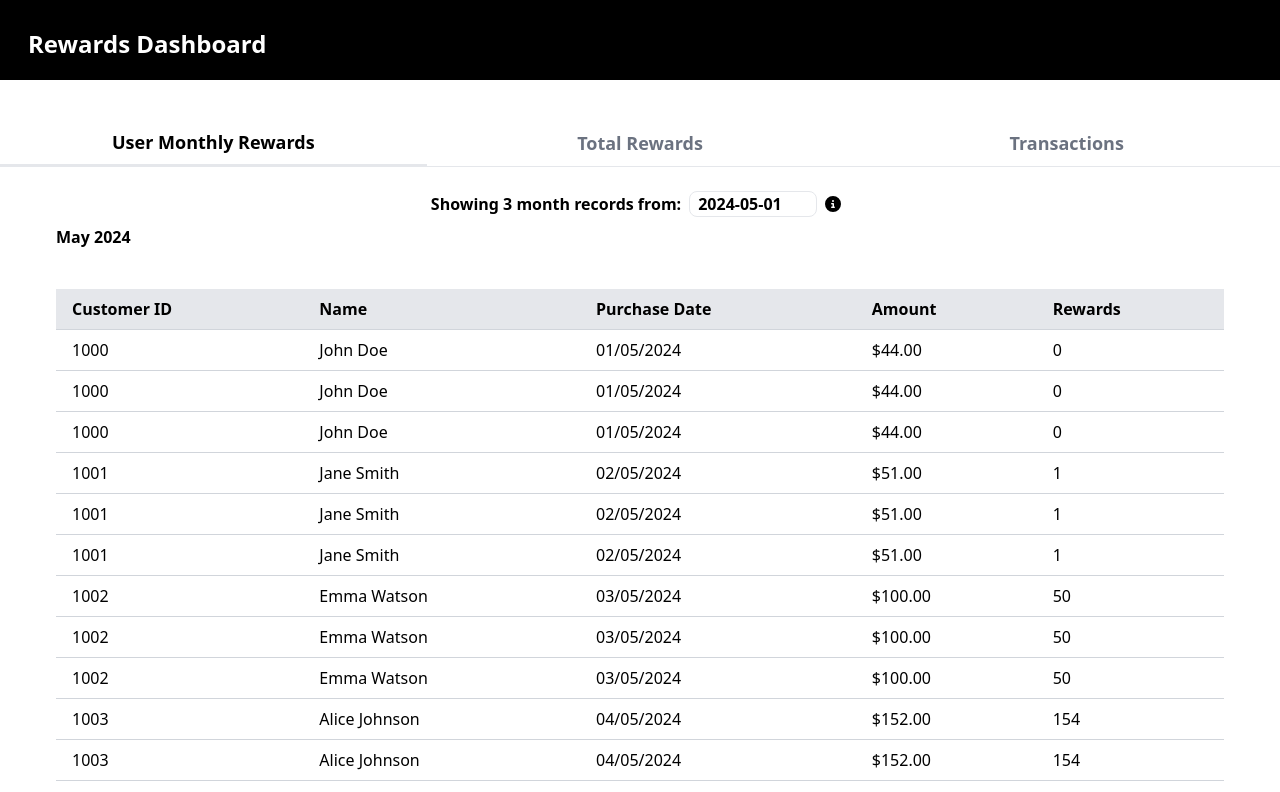
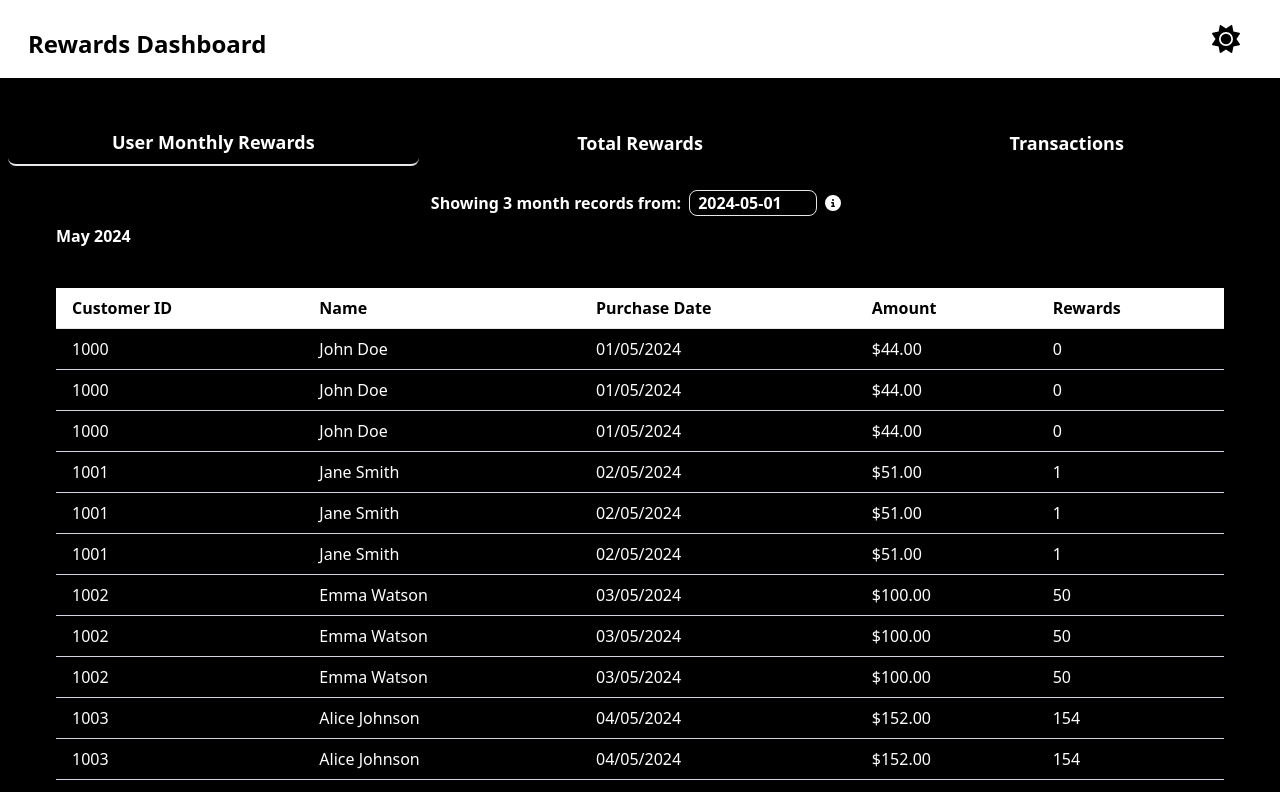
Before and after one commit to siddhu1997/simple-rewards-dashboard, a React (Create React App) app: page / in a window 1280 px wide. Shown: the top 792 px of the page. Built offline with nearby package versions, Linux system fonts and the light colour scheme.

Commit message:
Added theme switcher

```diff
--- a/src/App.js
+++ b/src/App.js
@@ -1,9 +1,12 @@
 import Dashboard from "./Pages/Dashboard";
+import { DarkThemeProvider } from "./Contexts/DarkThemeContext";
 
 function App() {
   return (
     <div className="App">
-      <Dashboard />
+      <DarkThemeProvider>
+        <Dashboard />
+      </DarkThemeProvider>
     </div>
   );
 }
--- a/src/Components/HOC/RewardTable.js
+++ b/src/Components/HOC/RewardTable.js
@@ -1,6 +1,8 @@
-import { useMemo } from "react";
+import { useContext, useMemo } from "react";
 import PropTypes from "prop-types";
 import Shimmer from "../Shimmer";
+import { DarkThemeContext } from "../../Contexts/DarkThemeContext";
+import { getThemeClasses } from "../../utils/Helpers";
 
 /**
  * Higer Order Component for different Reward Tables.
@@ -10,6 +12,8 @@ import Shimmer from "../Shimmer";
 const getRewardTable =
   (TargetTable, { serializer, columns }) =>
   ({ startDate, data, isLoading }) => {
+    const { darkMode } = useContext(DarkThemeContext);
+
     const memoizedData = useMemo(
       () => serializer(data, startDate),
       [startDate, data],
@@ -26,14 +30,24 @@ const getRewardTable =
         !Object.keys(memoizedData).length)
     ) {
       return (
-        <div className="w-full flex items-center justify-center my-10 text-2xl">
+        <div
+          className={getThemeClasses(
+            darkMode,
+            "w-full flex items-center justify-center my-10 text-2xl",
+          )}
+        >
           <h1>No data available!</h1>
         </div>
       );
     }
 
     return (
-      <div className="w-full flex flex-col justify-center">
+      <div
+        className={getThemeClasses(
+          darkMode,
+          "w-full flex flex-col justify-center",
+        )}
+      >
         <TargetTable columns={columns} data={memoizedData} />
       </div>
     );
--- a/src/Components/HOC/WithDatePicker.js
+++ b/src/Components/HOC/WithDatePicker.js
@@ -1,14 +1,23 @@
 import PropTypes from "prop-types";
-import { FaCircleInfo } from "react-icons/fa6";
+import { useContext } from "react";
 import DatePicker from "react-datepicker";
 import "react-datepicker/dist/react-datepicker.module.css";
+import { FaCircleInfo } from "react-icons/fa6";
+import { DarkThemeContext } from "../../Contexts/DarkThemeContext";
+import { getThemeClasses } from "../../utils/Helpers";
 
-const ToolTip = () => {
+const ToolTip = ({ darkMode }) => {
   return (
     <div className="ml-2 relative group flex justify-center items-center">
       <FaCircleInfo />
-      <div className="absolute bottom-full left-1/2 transform -translate-x-1/2 -translate-y-1 bg-black text-white text-xs rounded py-1 px-2 opacity-0 group-hover:opacity-100 transition-opacity duration-300 w-48">
-        You can change the date by selecting a different date.
+      <div
+        className={getThemeClasses(
+          darkMode,
+          "absolute bottom-full left-1/2 transform -translate-x-1/2 -translate-y-1 text-xs rounded py-1 px-2 opacity-0 group-hover:opacity-100 transition-opacity duration-300 w-48",
+          true,
+        )}
+      >
+        You can change the date by clicking on the date.
       </div>
     </div>
   );
@@ -17,21 +26,31 @@ const ToolTip = () => {
 const withDatePicker =
   (TargetComponent) =>
   ({ startDate, setStartDate, ...props }) => {
+    const { darkMode } = useContext(DarkThemeContext);
+
     return (
-      <div className="flex flex-col justify-end content-end items-center">
+      <div
+        className={getThemeClasses(
+          darkMode,
+          "flex flex-col justify-end content-end items-center",
+        )}
+      >
         <div className="flex justify-end items-center">
           <label className="font-semibold">
             Showing 3 month records from:{" "}
           </label>
           <div className="flex items-center m-2">
             <DatePicker
-              className="font-extrabold border border-solid rounded-lg px-2 w-32"
+              className={getThemeClasses(
+                darkMode,
+                "font-extrabold border border-solid rounded-lg px-2 w-32",
+              )}
               selected={startDate}
               dateFormat="YYYY-MM-dd"
               onChange={(date) => setStartDate(date)}
               withPortal
             />
-            <ToolTip />
+            <ToolTip darkMode={darkMode} />
           </div>
         </div>
         <TargetComponent startDate={startDate} {...props} />
--- a/src/Components/Header.js
+++ b/src/Components/Header.js
@@ -1,11 +1,37 @@
-const Index = () => {
+import { useContext } from "react";
+import { FaMoon, FaSun } from "react-icons/fa6";
+import { DarkThemeContext } from "../Contexts/DarkThemeContext";
+import { getThemeClasses } from "../utils/Helpers";
+import { CONSTANTS } from "../utils/Config";
+
+const Header = () => {
+  const { darkMode, toggleDarkMode } = useContext(DarkThemeContext);
   return (
-    <div className="flex bg-black h-20">
-      <h1 className="m-5 p-2 text-white text-2xl font-sans font-bold">
+    <div
+      className={getThemeClasses(
+        darkMode,
+        "flex h-20 justify-between border-b-2 border-solid border-black",
+        true,
+      )}
+    >
+      <h1
+        className={getThemeClasses(
+          darkMode,
+          "m-5 p-2 text-2xl font-sans font-bold",
+          true,
+        )}
+      >
         Rewards Dashboard
       </h1>
+      <div onClick={toggleDarkMode} className="flex items-center mx-10">
+        {darkMode ? (
+          <FaMoon size={CONSTANTS.THEME_SWITCH_ICON_SIZE} />
+        ) : (
+          <FaSun size={CONSTANTS.THEME_SWITCH_ICON_SIZE} />
+        )}
+      </div>
     </div>
   );
 };
 
-export default Index;
+export default Header;
--- a/src/Components/RewardTabs.js
+++ b/src/Components/RewardTabs.js
@@ -1,14 +1,16 @@
-import { useEffect, useState } from "react";
+import { useContext, useEffect, useState } from "react";
 import { CONSTANTS } from "../utils/Config";
 import getRewardTable from "./HOC/RewardTable";
 import withDatePicker from "./HOC/WithDatePicker";
 import UserMonthlyRewards from "./UserMonthlyRewards";
 import Table from "../Components/Table";
+import { DarkThemeContext } from "../Contexts/DarkThemeContext";
 import { getTransactionsAPI } from "../Services";
 import {
   userMonthlyRewardsFormatter,
   transactionsFormatter,
   totalRewardsFormatter,
+  getThemeClasses,
 } from "../utils/Helpers";
 
 const WrappedUserMonthlyRewards = withDatePicker(
@@ -34,8 +36,18 @@ const RewardTabs = () => {
   const [startDate, setStartDate] = useState(CONSTANTS.REWARDS_START_DATE);
   const [data, setData] = useState([]);
 
+  const { darkMode } = useContext(DarkThemeContext);
+
   const handleTabClick = (tabIndex) => {
     setActiveTab(tabIndex);
+  };
+
+  const getActiveTabClass = (isActiveTab) => {
+    return `flex-1 text-lg font-bold py-2 text-center mx-2 rounded-lg ${
+      isActiveTab
+        ? getThemeClasses(darkMode, getThemeClasses(darkMode, "border-b-2"))
+        : getThemeClasses(darkMode, "")
+    }`;
   };
 
   useEffect(() => {
@@ -55,34 +67,22 @@ const RewardTabs = () => {
    * 3. Transactions -  This tab contains data od all transactions till date.
    */
   return (
-    <div className="w-full my-10">
-      <div className="flex border-b border-gray-200">
+    <div className={getThemeClasses(darkMode, "w-full my-10")}>
+      <div className={getThemeClasses(darkMode, "flex")}>
         <button
-          className={`flex-1 text-lg font-bold py-2 text-center ${
-            activeTab === 0
-              ? "border-b-2 border-black-500 text-black-500"
-              : "text-gray-500"
-          }`}
+          className={getActiveTabClass(activeTab === 0)}
           onClick={() => handleTabClick(0)}
         >
           User Monthly Rewards
         </button>
         <button
-          className={`flex-1 py-2 text-lg font-bold text-center ${
-            activeTab === 1
-              ? "border-b-2 border-black-500 text-black-500"
-              : "text-gray-500"
-          }`}
+          className={getActiveTabClass(activeTab === 1)}
           onClick={() => handleTabClick(1)}
         >
           Total Rewards
         </button>
         <button
-          className={`flex-1 py-2 text-lg font-bold text-center ${
-            activeTab === 2
-              ? "border-b-2 border-black-500 text-black-500"
-              : "text-gray-500"
-          }`}
+          className={getActiveTabClass(activeTab === 2)}
           onClick={() => handleTabClick(2)}
         >
           Transactions
--- a/src/Components/Table.js
+++ b/src/Components/Table.js
@@ -1,11 +1,14 @@
-import { useState } from "react";
+import { useContext, useState } from "react";
 import PropTypes from "prop-types";
+import { DarkThemeContext } from "../Contexts/DarkThemeContext";
 import { CONSTANTS } from "../utils/Config";
+import { getThemeClasses } from "../utils/Helpers";
 
 const { ROWS_PER_PAGE } = CONSTANTS;
 
 const Table = ({ columns, data }) => {
   const [currentPage, setCurrentPage] = useState(1);
+  const { darkMode } = useContext(DarkThemeContext);
 
   // Calculate total pages
   const totalPages = Math.ceil(data.length / ROWS_PER_PAGE);
@@ -34,15 +37,19 @@ const Table = ({ columns, data }) => {
    * "name" will be the column name & "value" will be property name by which the formated data will be accessed.
    */
   return (
-    <div className="w-full m-auto p-10">
+    <div className={getThemeClasses(darkMode, "w-full m-auto p-10")}>
       <div className="overflow-x-auto">
-        <table className="min-w-full bg-white">
+        <table className={getThemeClasses(darkMode, "min-w-full")}>
           <thead>
             <tr>
               {columns.map((column, index) => (
                 <th
                   key={index}
-                  className="py-2 px-4 bg-gray-200 border-b border-gray-300 text-left capitalize"
+                  className={getThemeClasses(
+                    darkMode,
+                    "py-2 px-4 border-b text-left capitalize",
+                    true,
+                  )}
                 >
                   {column.name}
                 </th>
@@ -69,7 +76,10 @@ const Table = ({ columns, data }) => {
       {data.length > ROWS_PER_PAGE && (
         <div className="flex justify-between items-center p-4">
           <button
-            className="px-4 py-2 bg-gray-200 text-gray-600 rounded disabled:opacity-50"
+            className={getThemeClasses(
+              darkMode,
+              "px-4 py-2 rounded disabled:opacity-50",
+            )}
             onClick={handlePreviousPage}
             disabled={currentPage === 1}
           >
--- /dev/null
+++ b/src/Contexts/DarkThemeContext.js
@@ -0,0 +1,25 @@
+import { createContext, useState } from "react";
+import PropTypes from "prop-types";
+
+const DarkThemeContext = createContext();
+
+const DarkThemeProvider = ({ children }) => {
+  const [darkMode, setDarkMode] = useState(false);
+  const toggleDarkMode = () => {
+    setDarkMode(!darkMode);
+  };
+
+  return (
+    <div>
+      <DarkThemeContext.Provider value={{ darkMode, toggleDarkMode }}>
+        {children}
+      </DarkThemeContext.Provider>
+    </div>
+  );
+};
+
+DarkThemeProvider.propTypes = {
+  children: PropTypes.node,
+};
+
+export { DarkThemeContext, DarkThemeProvider };
--- a/src/Pages/Dashboard.js
+++ b/src/Pages/Dashboard.js
@@ -1,12 +1,17 @@
+import { useContext } from "react";
 import Header from "../Components/Header";
 import RewardTabs from "../Components/RewardTabs";
+import { DarkThemeContext } from "../Contexts/DarkThemeContext";
+import { getThemeClasses } from "../utils/Helpers";
 
 /**
  * Parent component
  */
 const Dashboard = () => {
+  const { darkMode } = useContext(DarkThemeContext);
+
   return (
-    <div className="w-full">
+    <div className={getThemeClasses(darkMode, "h-screen w-full")}>
       <Header />
       <RewardTabs />
     </div>
--- a/src/index.css
+++ b/src/index.css
@@ -2,6 +2,10 @@
 @import "tailwindcss/components";
 @import "tailwindcss/utilities";
 
+html {
+  height: 100%;
+}
+
 body {
-  margin: 0;
+  min-height: 100%;
 }
--- a/src/utils/Config.js
+++ b/src/utils/Config.js
@@ -22,4 +22,5 @@ export const CONSTANTS = {
     { name: "Price", value: "price" },
     { name: "Rewards", value: "rewards" },
   ],
+  THEME_SWITCH_ICON_SIZE: 28,
 };
--- a/src/utils/Helpers.js
+++ b/src/utils/Helpers.js
@@ -155,3 +155,13 @@ export const filterDatesInRange = (array, referenceDate) => {
  */
 export const transactionsDataComparator = (rec1, rec2) =>
   dayjs(rec1.timestamp).diff(dayjs(rec2.timestamp));
+
+export const getThemeClasses = (isDarkMode, otherClasses, invert = false) => {
+  let base = otherClasses;
+  if (invert) {
+    base += ` ${isDarkMode ? "bg-black text-white" : "bg-white text-black"}`;
+  } else {
+    base += ` ${isDarkMode ? "bg-white text-black" : "bg-black text-white"}`;
+  }
+  return base;
+};
```
